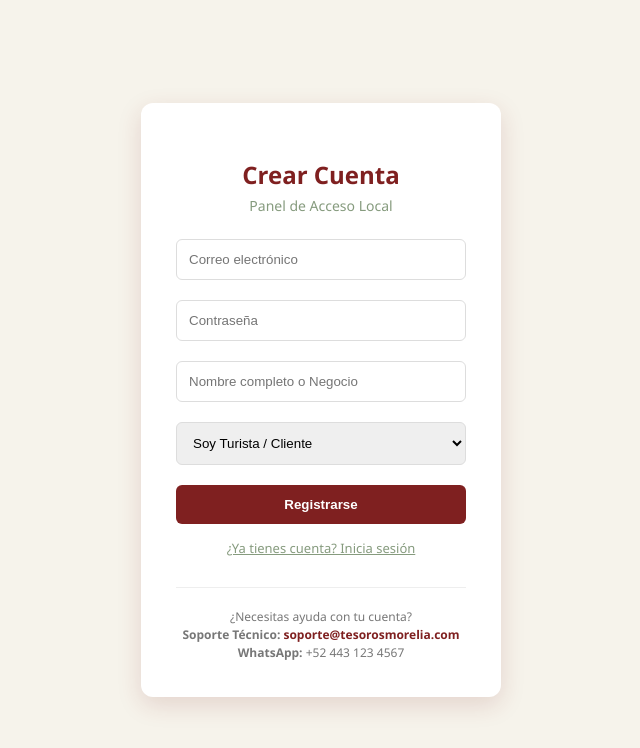
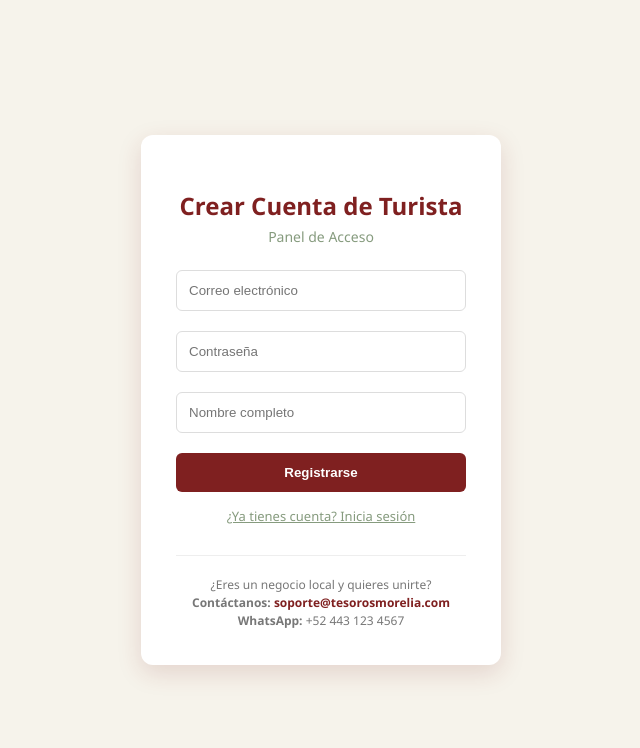
Before and after one commit to RobloxCode/Hackathon, a plain HTML site: page auth.html in a window 1280 px wide. Both pictures are taken after a click on the element "¿No tienes cuenta? Regístrate aquí". Shown: the whole page, without its empty margins (319-959 px from the left). Drawn offline with Linux system fonts and the light colour scheme.

Commit message:
Update auth.html

```diff
--- a/auth.html
+++ b/auth.html
@@ -34,7 +34,7 @@
         }
         h2 { color: var(--rojo-vino); margin-bottom: 5px; }
         p { color: var(--verde-salvia); font-size: 14px; margin-top: 0; }
-        input, select {
+        input {
             width: 100%;
             padding: 12px;
             margin: 10px 0;
@@ -80,18 +80,14 @@
 
     <div class="auth-box">
         <h2 id="authTitle">Iniciar Sesión</h2>
-        <p id="authDesc">Panel de Acceso Local</p>
+        <p id="authDesc">Panel de Acceso</p>
 
         <form id="authForm">
             <input type="email" id="email" placeholder="Correo electrónico" required>
             <input type="password" id="password" placeholder="Contraseña" required>
 
             <div id="registroExtra" style="display:none;">
-                <input type="text" id="nombre" placeholder="Nombre completo o Negocio">
-                <select id="rol">
-                    <option value="turista">Soy Turista / Cliente</option>
-                    <option value="admin">Soy Socio / Vendedor</option>
-                </select>
+                <input type="text" id="nombre" placeholder="Nombre completo">
                 </div>
 
             <button type="submit" class="btn-primario" id="btnAccion">Entrar</button>
@@ -102,8 +98,8 @@
         <div id="msgStatus"></div>
 
         <div class="contact-info">
-            ¿Necesitas ayuda con tu cuenta?<br>
-            <b>Soporte Técnico:</b> <a href="mailto:soporte@tesorosmorelia.com">soporte@tesorosmorelia.com</a><br>
+            ¿Eres un negocio local y quieres unirte?<br>
+            <b>Contáctanos:</b> <a href="mailto:soporte@tesorosmorelia.com">soporte@tesorosmorelia.com</a><br>
             <b>WhatsApp:</b> +52 443 123 4567
         </div>
     </div>
@@ -113,7 +109,6 @@
         import { getAuth, signInWithEmailAndPassword, createUserWithEmailAndPassword } from "https://www.gstatic.com/firebasejs/10.7.1/firebase-auth.js";
         import { getFirestore, doc, setDoc, getDoc } from "https://www.gstatic.com/firebasejs/10.7.1/firebase-firestore.js";
 
-        // Tu configuración de Firebase proporcionada
         const firebaseConfig = {
             apiKey: "AIzaSyAqpIaJI-C_96hQnV4ji1XypPpC85w25BI",
             authDomain: "hackathon-c1121.firebaseapp.com",
@@ -128,14 +123,13 @@
         const auth = getAuth(app);
         const db = getFirestore(app);
 
-        // Mapa de archivos según usuario (Imagen proporcionada)
             const VENDEDOR_MAP = {
-            "gazpachos@morelia.com": "vendedor_NEG_01.html",
-            "rosas@morelia.com": "vendedor_NEG_02.html",
-            "artesanias@morelia.com": "vendedor_NEG_03.html",
-            "tacos@morelia.com": "vendedor_NEG_04.html",
-            "mendoza@morelia.com": "vendedor_NEG_05.html",
-            "morelos@morelia.com": "vendedor_NEG_06.html"
+                "gaspachosboulevard@mgmail.com": "vendedor_NEG_01.html",
+                "cafedelasrosas@gmail.com": "vendedor_NEG_02.html",
+                "artesaniasdonvasco@gmail.com": "vendedor_NEG_03.html",
+                "tacosElguero@gmail.com": "vendedor_NEG_04.html",
+                "correo_del_negocio_5@morelia.com": "vendedor_NEG_05.html",
+                "correo_del_negocio_6@morelia.com": "vendedor_NEG_06.html"
             };
 
             const authForm = document.getElementById('authForm');
@@ -149,7 +143,7 @@
 
             toggleAuth.addEventListener('click', () => {
                 modoRegistro = !modoRegistro;
-            authTitle.innerText = modoRegistro ? 'Crear Cuenta' : 'Iniciar Sesión';
+                authTitle.innerText = modoRegistro ? 'Crear Cuenta de Turista' : 'Iniciar Sesión';
                 btnAccion.innerText = modoRegistro ? 'Registrarse' : 'Entrar';
                 registroExtra.style.display = modoRegistro ? 'block' : 'none';
                 toggleAuth.innerText = modoRegistro ? '¿Ya tienes cuenta? Inicia sesión' : '¿No tienes cuenta? Regístrate aquí';
@@ -166,7 +160,9 @@
             try {
                 if (modoRegistro) {
                     const nombre = document.getElementById('nombre').value;
-                    const rol = document.getElementById('rol').value;
+
+                    // Se fuerza el rol a turista para todo el que se registre desde aquí
+                    const rol = 'turista';
 
                     const cred = await createUserWithEmailAndPassword(auth, email, password);
                     await setDoc(doc(db, "usuarios", cred.user.uid), {
@@ -202,10 +198,18 @@
         function redirigir(rol, email) {
     setTimeout(() => {
         if (rol === 'admin') {
-                    // Redirige al archivo específico del mapa o al genérico si no está
-                    const destino = VENDEDOR_MAP[email] || 'vendedor_NEG_01.html';
+            // Busca el correo en el VENDEDOR_MAP
+            const destino = VENDEDOR_MAP[email];
+
+            if (destino) {
+                // Si lo encuentra, lo manda a su html correspondiente
                 window.location.href = destino;
             } else {
+                // Si el correo NO está en la lista de arriba, muestra un error claro
+                mostrarMsg(`Error: El correo ${email} no está configurado en el mapa.`, 'error');
+            }
+        } else {
+            // Los turistas van directo a la app
             window.location.href = 'app.html';
         }
     }, 1000);
```
Lines whose indentation alone changed are shown as unchanged.
